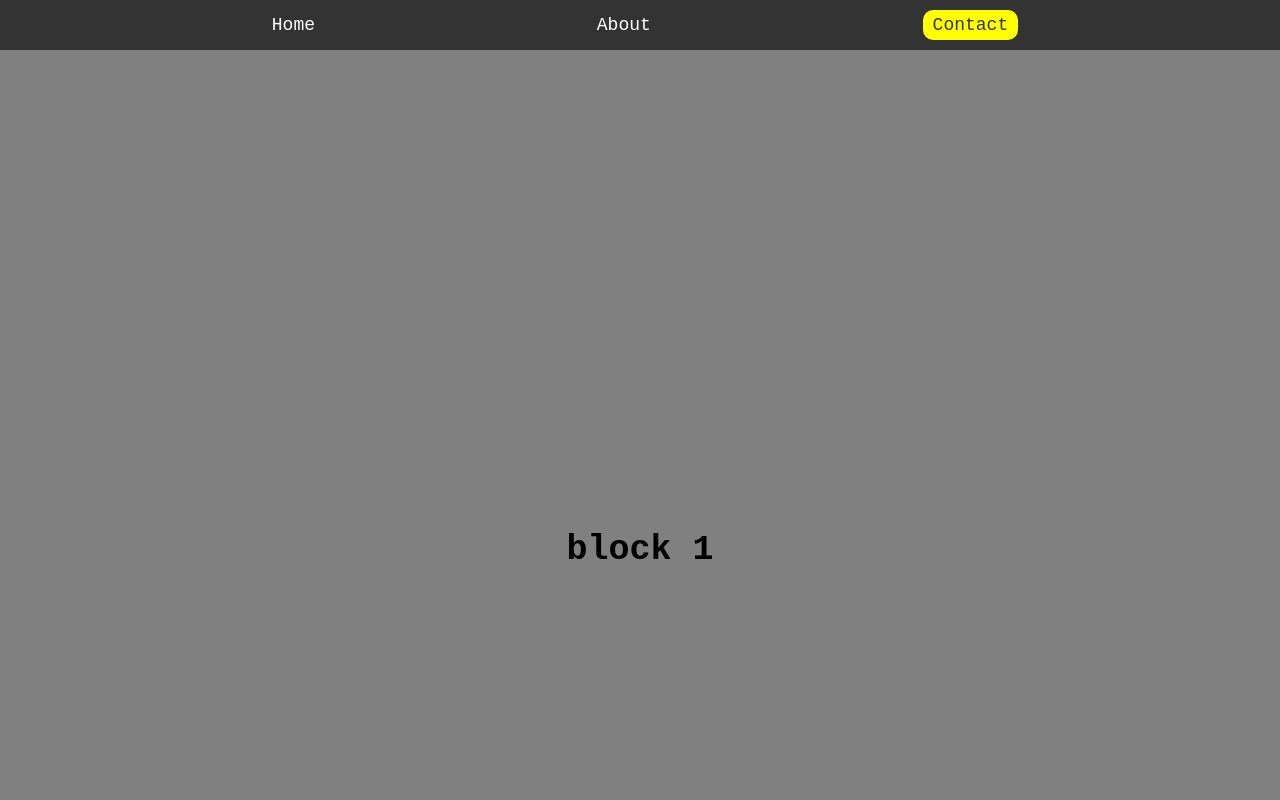
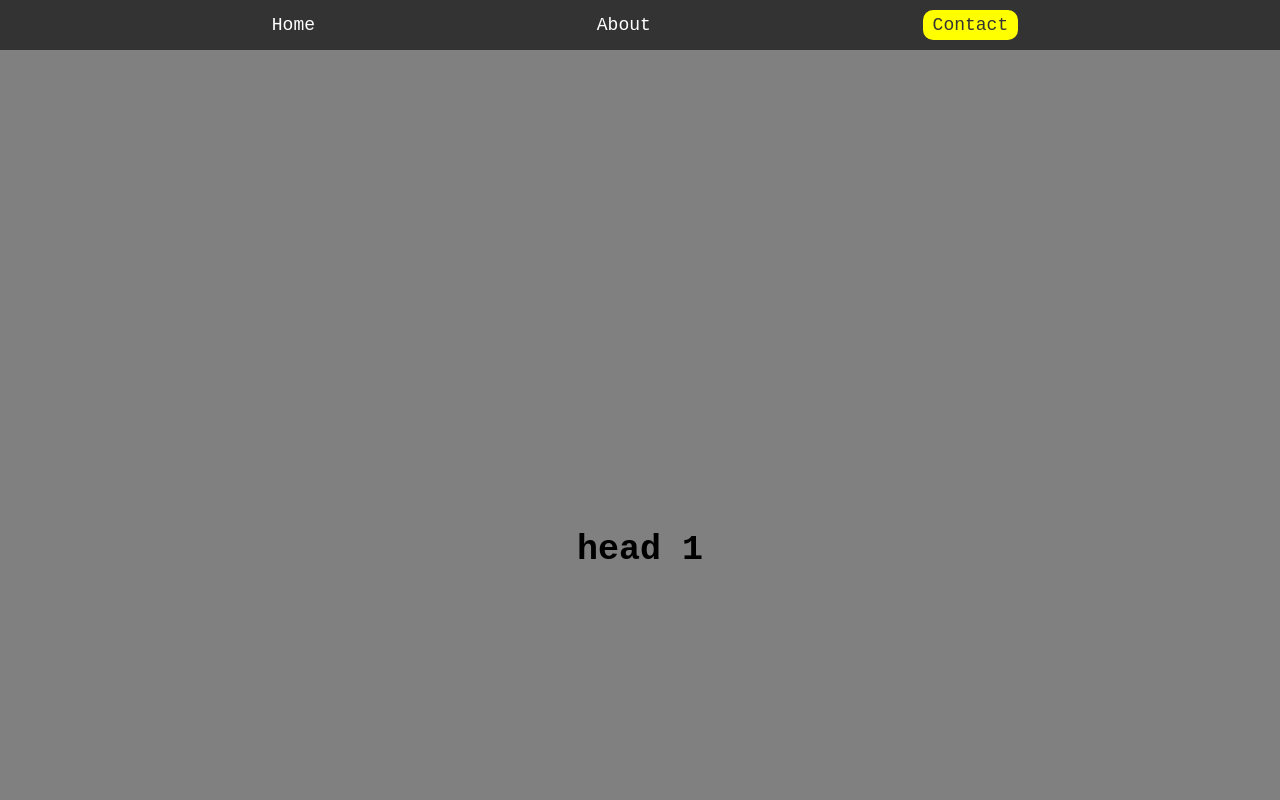
Before and after one commit to Ehab-Elshahat/ehab, a plain HTML site: page index.html in a window 1280 px wide. Shown: the top 800 px of the page. Drawn offline with Linux system fonts and the light colour scheme.

Commit message:
test commit

```diff
--- a/index.html
+++ b/index.html
@@ -16,7 +16,7 @@
 			<li data-scroll="#contact">contact</li>
 		</ul>
 
-		<div id="home" class="block">block 1</div>
+		<div id="home" class="block">head 1</div>
 		<div id="about" class="block">block 2</div>
 		<div id="contact" class="block">block 3</div>
 
```
